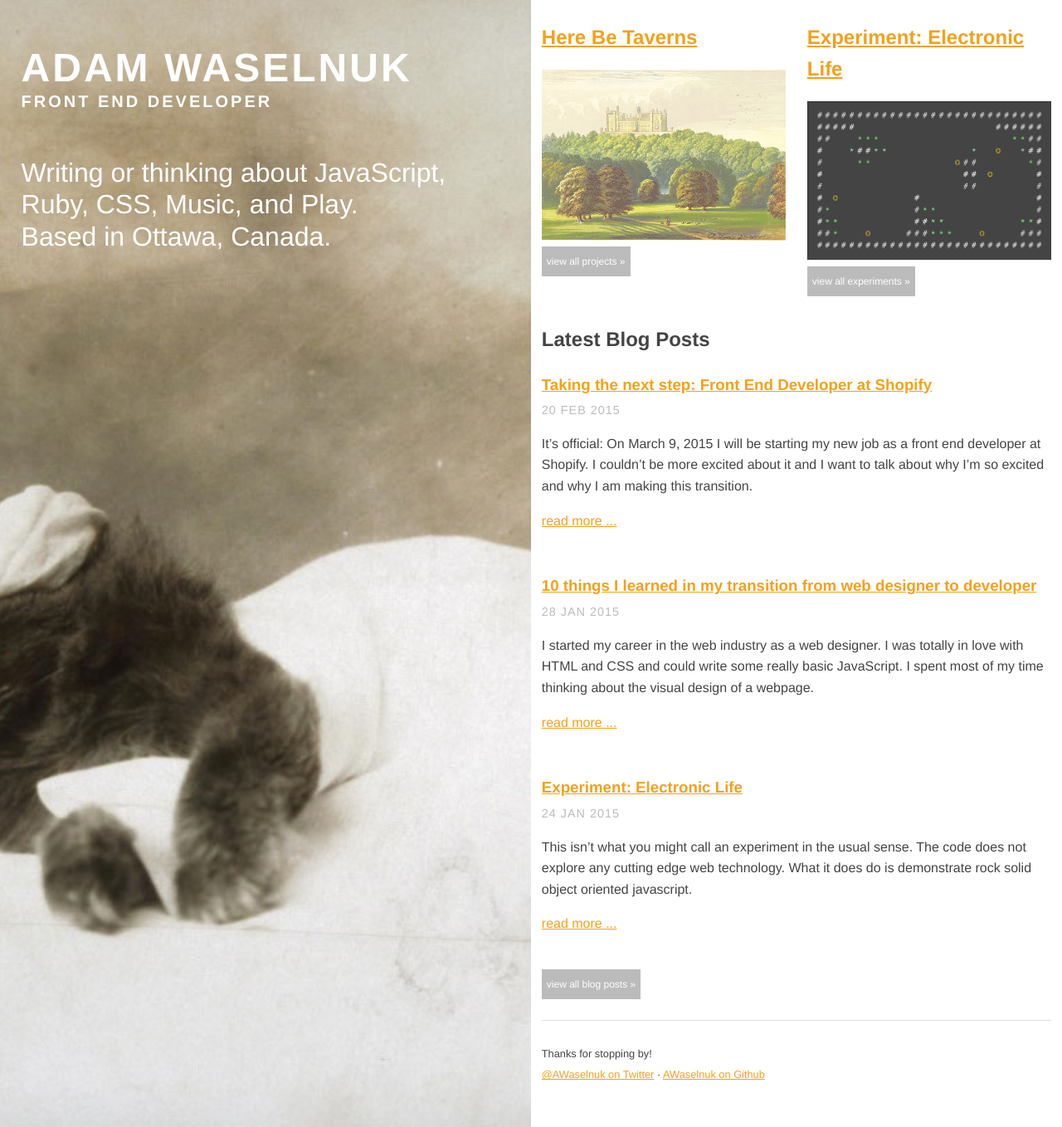
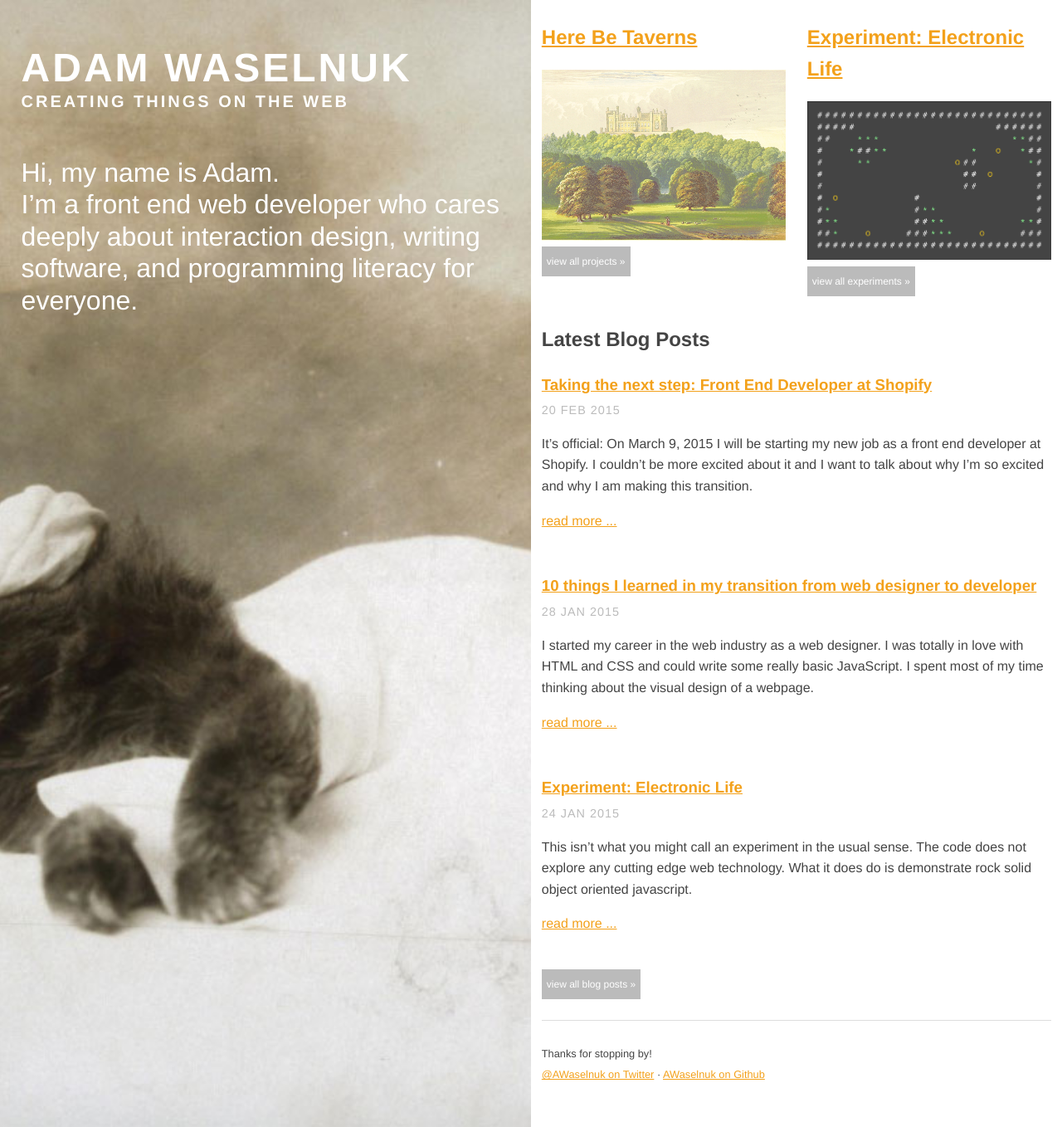
Before and after one commit to AWaselnuk/AWaselnuk.github.io, a Jekyll site: the page built from index.html, in a window 1280 px wide and 1358 px high. Shown: the whole window at 83% size. Built offline with Jekyll 4.4.1, drawn with Linux system fonts in a browser that asks for light colours; Markdown is read by kramdown in place of the engine named in the settings.

Commit message:
Changing intro text and headline

```diff
--- a/_layouts/default.html
+++ b/_layouts/default.html
@@ -7,7 +7,7 @@
     <div class="container">
       <div class="header padded">
         <h1 class="title"><a class="random-color" href="/">Adam Waselnuk</a></h1>
-        <div class="subtitle random-color">Front End Developer</div>
+        <div class="subtitle random-color">Creating things on the web</div>
       </div>
 
       <main>
--- a/index.html
+++ b/index.html
@@ -5,11 +5,12 @@ title: Adam Waselnuk - Front End Developer
 
 <div class="masthead layout-mag-left">
   <h1 class="title">Adam Waselnuk</h1>
-  <div class="subtitle">Front End Developer</div>
-  <div class="intro">
-    Writing or thinking about JavaScript, Ruby, CSS, Music, and Play.<br>
-    Based in Ottawa, Canada.
+  <div class="subtitle">
+    Creating things on the web
   </div>
+  <p class="intro">
+    Hi, my name is Adam.<br>I’m a front end web developer who cares deeply about interaction design, writing software, and programming literacy for everyone.
+  </p>
 </div>
 
 <div class="layout-mag-right">
```
